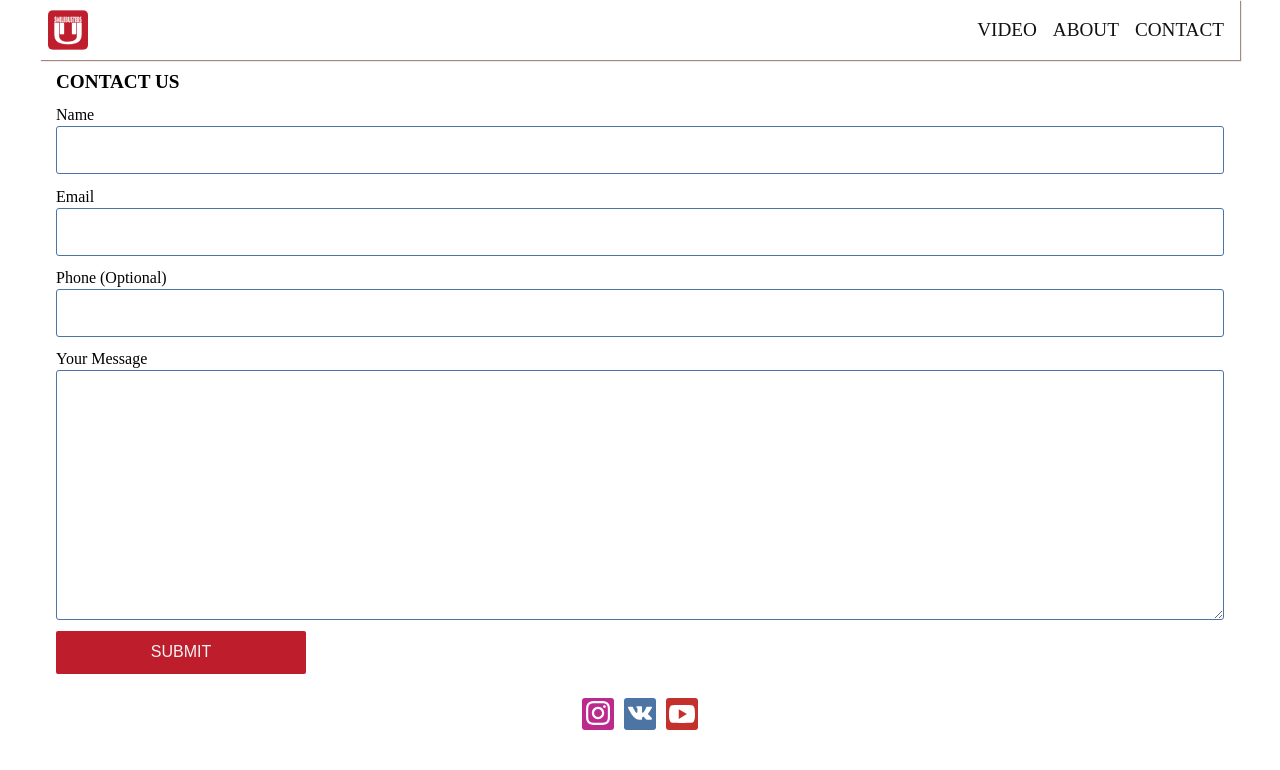
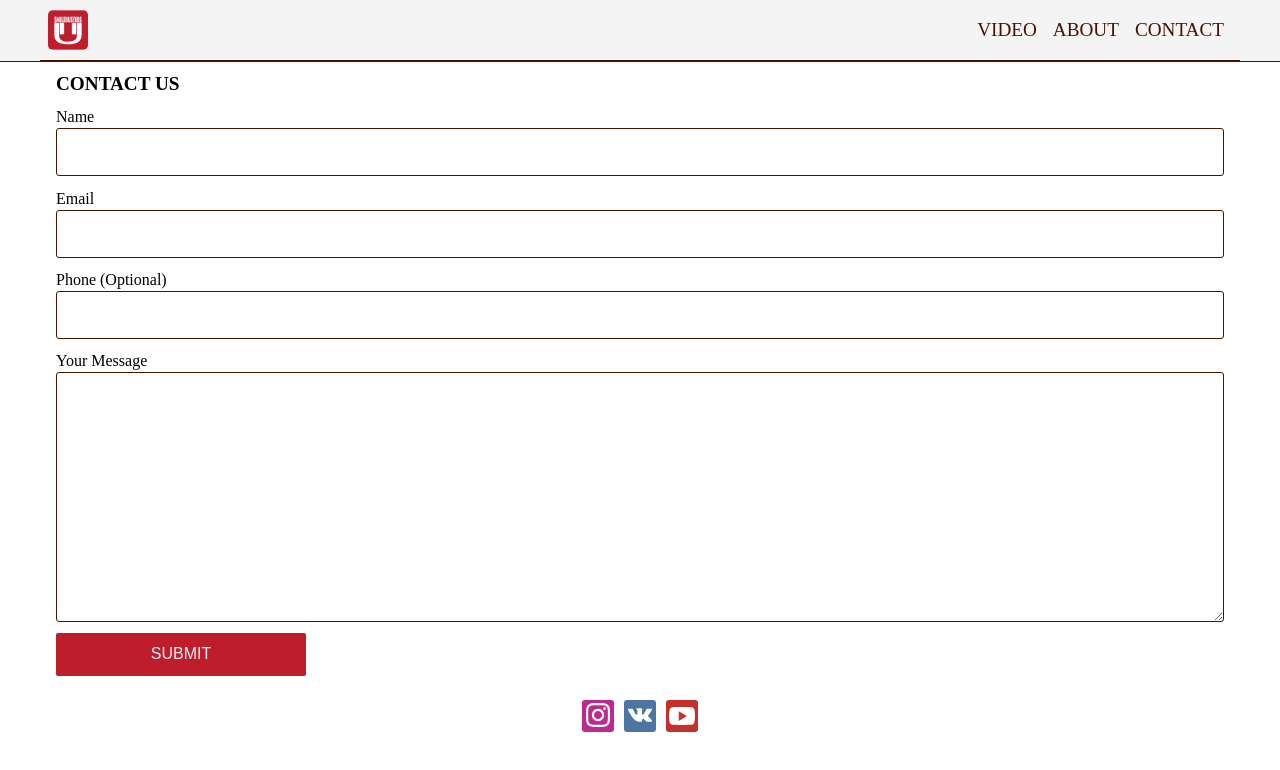
Before and after one commit to eelok/smilebusters, a React (Create React App) app: page /contact in a window 1280 px wide. Shown: the top 770 px of the page. Built offline with nearby package versions, Linux system fonts and the light colour scheme.

Commit message:
transform color to variables

```diff
--- a/src/App.css
+++ b/src/App.css
@@ -2,6 +2,20 @@
     box-sizing: border-box;
     margin: 0;
     padding: 0;
+}
+
+:root {
+    --main-color-brick-red: #AD2118;
+    --secondary-color-choco-brown: #451400;
+    --secondary-color-brown-rgba: rgba(70, 21, 0, 0.5);
+    --color-white: #f4f4f4;
+    --color-crem-white: #E9E6DF;
+    --color-black: #111;
+    --color-light-grey: rgba(233, 230, 223, 0.4);
+    --instagram-color: #bc2a8d;
+    --vk-color: #4c75a3;
+    --youtube-color: #c4302b;
+    --link-color: #2466AE;
 }
 
 .App {
@@ -27,11 +41,11 @@
     cursor: pointer;
 }
 
-.bnt-contact{
+.bnt-contact {
     padding: 0.7rem 1rem;
 }
 
-.bnt-contact:hover{
+.bnt-contact:hover {
     background-color: #9F1924;
 }
 
@@ -40,17 +54,17 @@
     margin: 0 auto;
 }
 
-.main-header{
+.main-header {
     font-size: 1.25rem;
     text-transform: uppercase;
 }
 
-.secondary-header{
+.secondary-header {
     font-size: 1.20rem;
     text-transform: uppercase;
     padding: 0.7rem 0;
 }
 
-.text-highlight{
+.text-highlight {
     color: #AD2118;
 }
--- a/src/components/footer/footer.scss
+++ b/src/components/footer/footer.scss
@@ -26,7 +26,7 @@
 
     &--instagram {
       background-image: url("./../../assets/instagram.svg");
-      background-color: #bc2a8d;
+      background-color: var(--instagram-color);
       background-size: 76%;
       background-position: center;
       background-repeat: no-repeat;
@@ -34,7 +34,7 @@
 
     &--vk {
       background-image: url("./../../assets/vk.svg");
-      background-color: #4c75a3;
+      background-color: var(--vk-color);
       background-size: 76%;
       background-position: center;
       background-repeat: no-repeat;
@@ -42,7 +42,7 @@
 
     &--youtube {
       background-image: url("./../../assets/youtube.svg");
-      background-color: #c4302b;
+      background-color: var(--youtube-color);
       background-size: 80%;
       background-position: center;
       background-repeat: no-repeat;
--- a/src/components/header/header.scss
+++ b/src/components/header/header.scss
@@ -1,15 +1,16 @@
 .header-wrapper {
   width: 100%;
+  //box-shadow: 1px 1px 1px var(--secondary-color-brown-rgba);
+  border-bottom: 1px solid var(--secondary-color-choco-brown);
+  background-color: var(--color-white);
 }
 
 .header {
   width: 100%;
+  border-bottom: 1px solid var(--secondary-color-choco-brown);
+  background-color: var(--color-white);
   display: flex;
   justify-content: space-between;
-  color: #111;
-  box-shadow: 1px 1px 1px rgba(70, 21, 0, 0.5);
-  //background-color: #E9E6DF;
-  background-color: white;
   z-index: 1000;
 
   position: fixed;
--- a/src/components/menu-nav-mobile/menu-nav-mobile.scss
+++ b/src/components/menu-nav-mobile/menu-nav-mobile.scss
@@ -94,7 +94,8 @@
     text-transform: uppercase;
     cursor: pointer;
     padding-right: 1rem;
-    color: #111;
+    color: var(--secondary-color-choco-brown);
+    font-weight: bold;
 
 
     @media(min-width: 769px) {
@@ -106,7 +107,7 @@
   //functionality
   &__checkbox:checked ~ &__background {
     transform: scale(80);
-    background-color: #E9E6DF;
+    background-color: var(--color-crem-white);
   }
 
   &__checkbox:checked ~ &__nav {
@@ -124,8 +125,7 @@
       width: 1.80rem;
       height: 2px;
       border-radius: 5px;
-      //background-color: #AD2118;
-      background-color: #461500;;
+      background-color: var(--secondary-color-choco-brown);
       display: inline-block;
     }
 
@@ -141,7 +141,7 @@
     }
 
     &::after {
-      right: 0px;
+      right: 0;
       top: -0.5rem;
     }
   }
--- a/src/pages/about/about-page-style.scss
+++ b/src/pages/about/about-page-style.scss
@@ -27,7 +27,7 @@
     }
 
     &__info{
-      background: rgba(233, 230, 223, 0.4);
+      background: var(--color-light-grey);
       padding: 0.3rem 0.8rem 0.8rem 0.8rem;
     }
     img {
--- a/src/pages/contact/contac-page-style.scss
+++ b/src/pages/contact/contac-page-style.scss
@@ -17,15 +17,15 @@
     width: 100%;
     padding: 3px 3px;
     margin-bottom: 0.7rem;
-    border: 0.1px solid #4c75a3;
+    border: 0.1px solid var(--secondary-color-choco-brown);
     border-radius: 3px;
     outline: none;
 
   }
 
   &__input:focus {
-    background-color: #f5f4f5;
-    border: 2px solid #4c75a3;
+    background-color: var(--color-light-grey);
+    border: 2px solid var(--secondary-color-choco-brown);
   }
 
   &__message {
@@ -34,14 +34,14 @@
     height: 250px;
     padding: 3px 3px;
     margin-bottom: 0.7rem;
-    border: 0.1px solid #4c75a3;
+    border: 0.1px solid var(--secondary-color-choco-brown);
     border-radius: 3px;
     outline: none;
   }
 
   &__message:focus {
-    background-color: #f5f4f5;
-    border: 2px solid #4c75a3;
+    background-color: var(--color-light-grey);
+    border: 2px solid var(--secondary-color-choco-brown);
   }
 
   &__submit {
--- a/src/pages/homepage.scss
+++ b/src/pages/homepage.scss
@@ -10,28 +10,12 @@
     background-size: cover;
     height: 85vh;
     width: 100%;
-
-    //position: relative;
-
-    //&:before{
-    //  content: '';
-    //  position: absolute;
-    //  top: 0;
-    //  left: 0;
-    //  height: 85vh;
-    //  width: 100%;
-    //  //z-index: 1000;
-    //  background-color: white;
-    //  opacity: 0.1;
-    //}
-
   }
-
 
 
   &__text {
     text-align: center;
-    color: #461500;
+    color: var(--secondary-color-choco-brown);
 
     @media (min-width: 1201px) {
       display: flex;
@@ -40,9 +24,8 @@
       justify-content: space-between;
     }
 
-    img{
-      //box-shadow: 1px 1px rgba(0,0,0,0.3), -1px -1px rgba(0,0,0, 0.3);
-      @media (min-width: 768px) and (max-width: 1200px){
+    img {
+      @media (min-width: 768px) and (max-width: 1200px) {
         width: 650px;
         height: 300px;
       }
@@ -63,17 +46,16 @@
       margin: 0.3rem 1rem;
       font-size: 2.75rem;
       font-weight: 800;
-      //margin-bottom: 0.5rem;
-      color: #AD2118;
+      color: var(--main-color-brick-red);
       z-index: 3000;
 
       @media (min-width: 1201px) {
         margin: 1rem;
         font-size: 3.5rem;
-        color: white;
+        color: var(--color-white);
 
-        .deco-one{
-          color: #AD2118;
+        .deco-one {
+          color: var(--main-color-brick-red);
         }
       }
     }
@@ -81,21 +63,19 @@
     p {
       font-size: 1.80rem;
       margin: 0 1rem 0.5rem 1rem;
-      color: #451400;
+      color: var(--secondary-color-choco-brown);
 
       @media (min-width: 1201px) {
         margin: 1rem;
         font-size: 2.5rem;
         padding: 0.8rem;
-        font-weight: 500;
 
-        color: #451400;
-        background-color: white;
+        background-color: var(--color-white);
         border-radius: 1px;
         opacity: 0.7;
 
-        .deco-one{
-          color: #AD2118;
+        .deco-one {
+          color: var(--main-color-brick-red);
           font-weight: bold;
           font-style: italic;
         }
@@ -104,7 +84,7 @@
   }
 }
 
-.btn-home{
+.btn-home {
   margin-top: 2rem;
 
   @media (min-width: 1201px) {
--- a/src/pages/videos-page-style.scss
+++ b/src/pages/videos-page-style.scss
@@ -5,7 +5,7 @@
     display: flex;
     flex-direction: row;
     padding: 1rem 0;
-    border-bottom: 0.5px solid #111;
+    border-bottom: 0.5px solid var(--color-black);
 
     img {
       width: 160px;
@@ -17,7 +17,7 @@
       text-align: left;
 
       a {
-        color: #2466AE;
+        color: var(--link-color);
       }
 
       h3 {
@@ -45,20 +45,4 @@
     }
   }
 
-  :first-child {
-    //padding: 0 0 1rem 0;
-    //padding: 0;
-  }
-
-
 }
-
-//.container {
-//
-//  @media(min-width: 769px){
-//    margin-top: 0;
-//  }
-//
-///
-//  }
-//}
```
